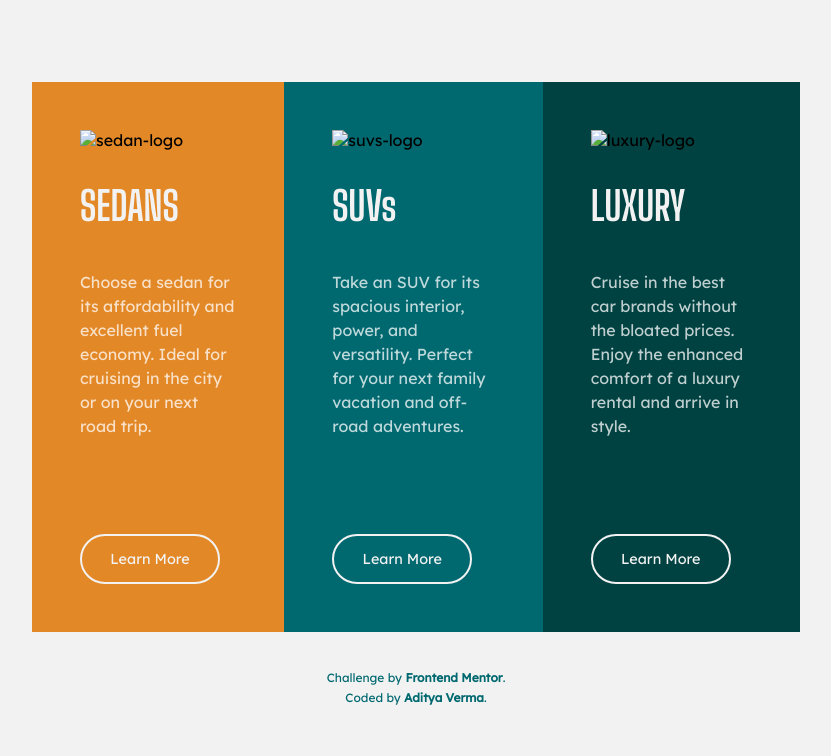
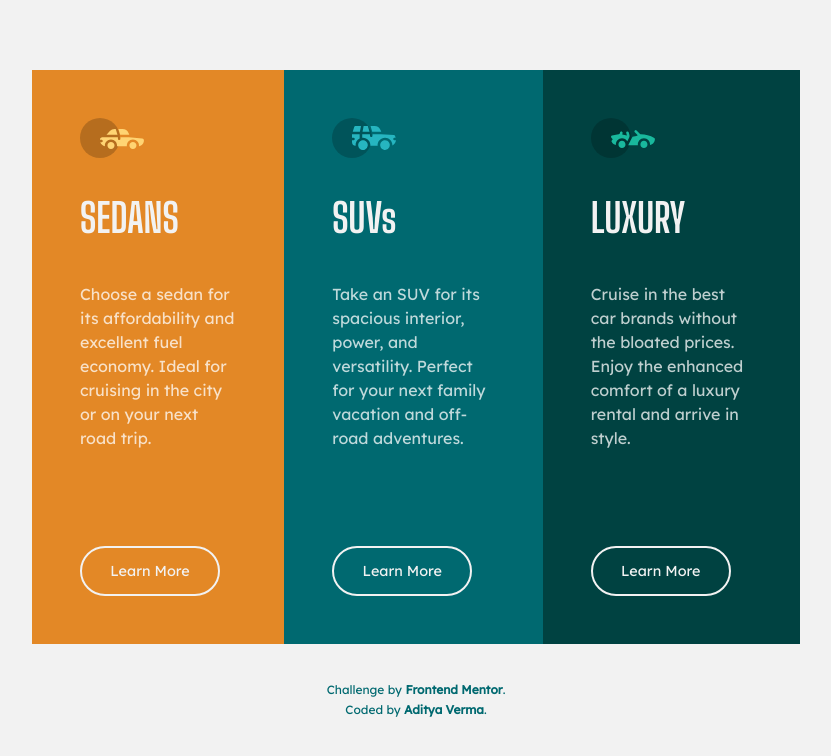
Before and after one commit to adityaverm-a/3-column-preview-card-component-main, a plain HTML site: page index.html in a window 1280 px wide. Shown: the whole page, without its empty margins (224-1055 px from the left). Drawn offline with Linux system fonts and the light colour scheme; the site is published under a folder, as on GitHub Pages, so addresses that start at the root find nothing.

Commit message:
Update index.html

```diff
--- a/index.html
+++ b/index.html
@@ -21,7 +21,7 @@
   <div class="container">
     <div class="car car-1">
       <div class="logo">
-        <img src="/images/icon-sedans.svg" alt="sedan-logo">
+        <img src="./images/icon-sedans.svg" alt="sedan-logo">
       </div>
       <div class="heading">
         <h1>SEDANS</h1>
@@ -36,7 +36,7 @@
 
     <div class="car car-2">
       <div class="logo">
-        <img src="/images/icon-suvs.svg" alt="suvs-logo">
+        <img src="./images/icon-suvs.svg" alt="suvs-logo">
       </div>
       <div class="heading">
         <h1>SUVs</h1>
@@ -51,7 +51,7 @@
 
     <div class="car car-3">
       <div class="logo">
-        <img src="/images/icon-luxury.svg" alt="luxury-logo">
+        <img src="./images/icon-luxury.svg" alt="luxury-logo">
       </div>
       <div class="heading">
         <h1>LUXURY</h1>
```
